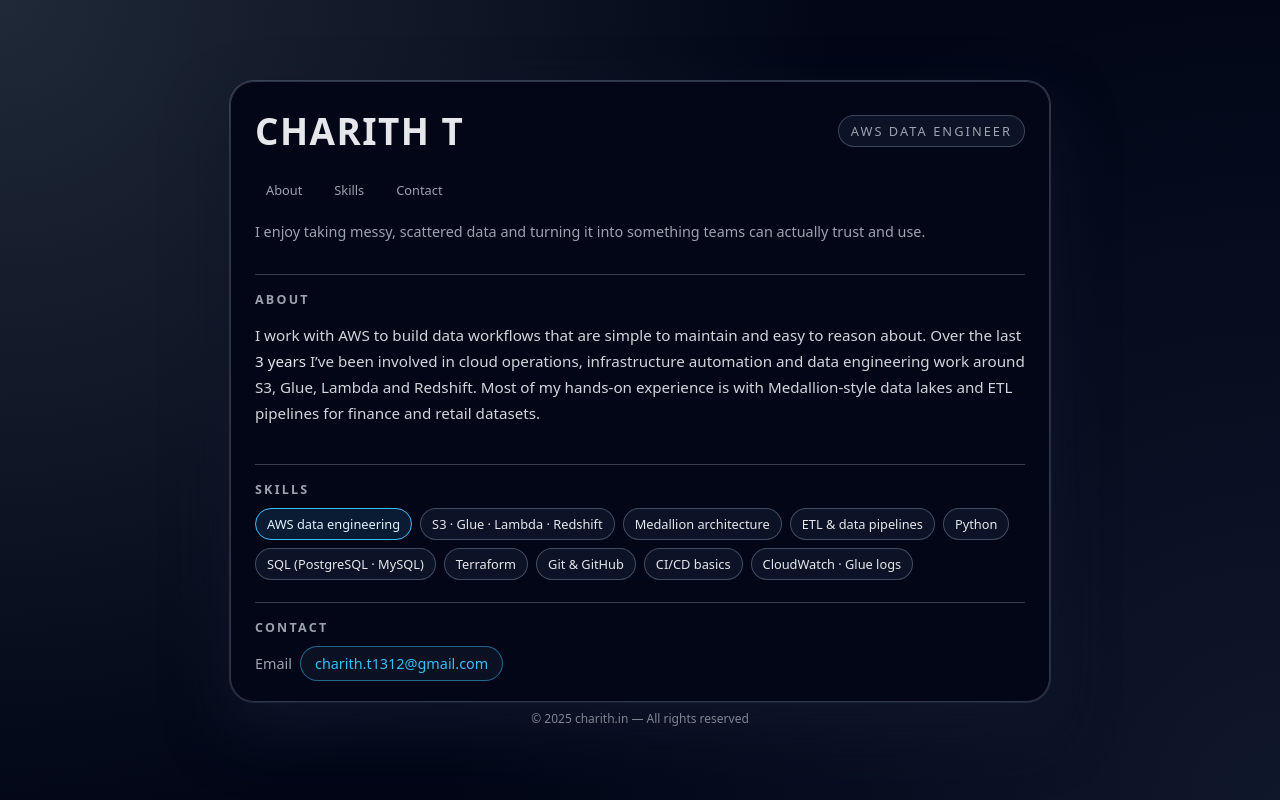
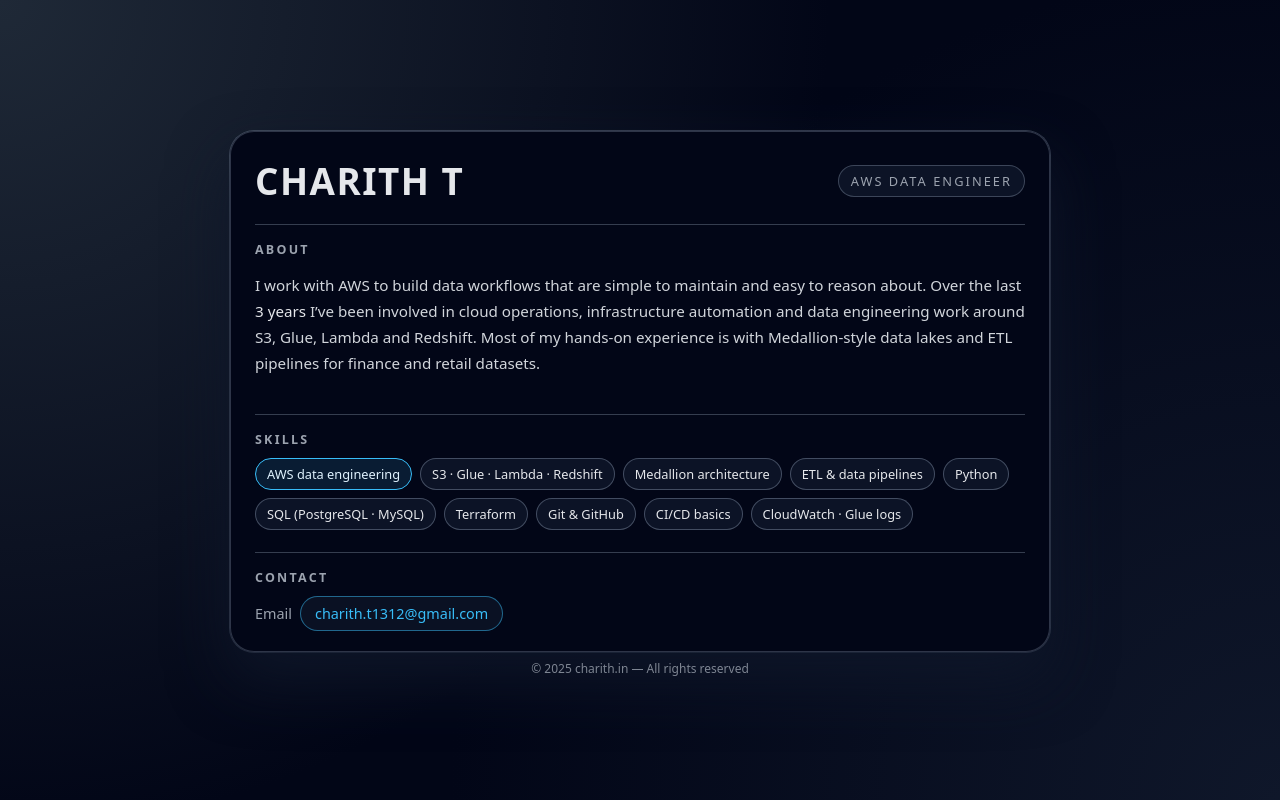
Before and after one commit to T-Charith/portfolio, a plain HTML site: page index.html in a window 1280 px wide. Drawn offline with Linux system fonts and the light colour scheme.

Commit message:
Remove navigation and subline from index.html
Removed navigation links and introductory text from header.

```diff
--- a/index.html
+++ b/index.html
@@ -284,16 +284,6 @@
           <h1>CHARITH&nbsp;T</h1>
           <span class="role-pill">AWS Data Engineer</span>
         </div>
-
-        <nav>
-          <a class="nav-link" href="#about">About</a>
-          <a class="nav-link" href="#skills">Skills</a>
-          <a class="nav-link" href="#contact">Contact</a>
-        </nav>
-
-        <p class="subline">
-          I enjoy taking messy, scattered data and turning it into something teams can actually trust and use.
-        </p>
       </header>
 
       <main>
```
